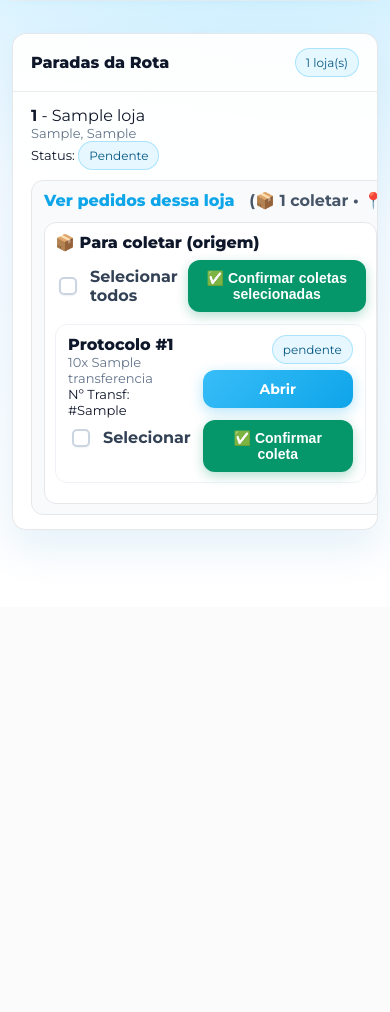
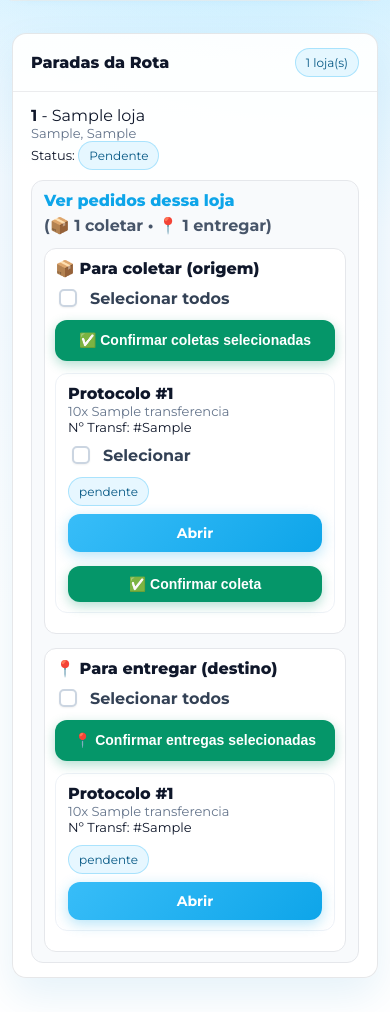
Before and after one commit to Lukntc84/Rotas, a Django app: page /painel/rotas/1/ in a window 390 px wide, after a click that opens the changed part. Shown: the part 237-1249 px from the top of the page. Before the commit the page ends 781 px from the top, so only its background shows below. Run offline with Django 5.2, Linux system fonts and the light colour scheme; a user stored in the database is signed in; tables that the repository leaves empty hold one stand-in row (values such as "Sample post").

Commit message:
Finalizando projeto e acertando a responsividade mobile

```diff
--- a/painel/templates/painel/base.html
+++ b/painel/templates/painel/base.html
@@ -133,7 +133,12 @@
         {% if can_view_paletes %}
           <!-- link Monitor de Paletes -->
         {% endif %}
-        <a class="drawer-link" href="{% url 'painel:rotas_hoje' %}"><i class="fas fa-route"></i> Rotas</a>
+
+        {% if is_motoboy or request.user.is_staff or request.user.is_superuser %}
+          <a class="drawer-link" href="{% url 'painel:rotas_hoje' %}">
+            <i class="fas fa-route"></i> Rotas
+          </a>
+        {% endif %}
 
         {% if perms.rotas.add_rota %}
           <a class="drawer-link" href="{% url 'painel:criar_rota' %}"><i class="fas fa-plus"></i> Nova rota</a>
--- a/painel/templates/painel/rota_detalhe.html
+++ b/painel/templates/painel/rota_detalhe.html
@@ -19,11 +19,7 @@
 
 {% block content %}
 
-  {# ✅ NOVO: CSS só para checkboxes (não mexe no resto) #}
 <style>
-    /* ==========================
-       CHECKBOX UI (padronizado)
-       ========================== */
   input[type="checkbox"].cb-ui{
     appearance: none;
     -webkit-appearance: none;
@@ -40,9 +36,7 @@
     flex: 0 0 auto;
   }
 
-    input[type="checkbox"].cb-ui:hover{
-      border-color: #0ea5e9;
-    }
+  input[type="checkbox"].cb-ui:hover{ border-color: #0ea5e9; }
 
   input[type="checkbox"].cb-ui:focus{
     outline: none;
@@ -73,12 +67,102 @@
     box-shadow: none;
   }
 
-    /* deixa o clique no label confortável */
   .cb-label{
     display:flex;
     align-items:center;
     gap:10px;
     user-select:none;
+  }
+
+  /* ✅ AJUSTE MOBILE DA TELA DE ROTA */
+  .rota-pedidos-grid {
+    margin-top: 12px;
+    display: grid;
+    grid-template-columns: 1fr 1fr;
+    gap: 12px;
+  }
+
+  .rota-pedidos-card {
+    background:#fff;
+    border:1px solid #e5e7eb;
+    border-radius:12px;
+    padding:10px;
+    min-width: 0;
+  }
+
+  .rota-bulk-actions {
+    display:flex;
+    justify-content:space-between;
+    align-items:center;
+    gap:10px;
+    margin: 8px 0 12px 0;
+  }
+
+  .rota-protocolo-row {
+    display:flex;
+    justify-content:space-between;
+    gap:12px;
+    align-items:flex-start;
+  }
+
+  .rota-protocolo-actions {
+    text-align:right;
+    min-width: 150px;
+  }
+
+  @media (max-width: 768px) {
+    .list-item {
+      overflow: visible !important;
+    }
+
+    .rota-pedidos-grid {
+      grid-template-columns: 1fr !important;
+      gap: 14px !important;
+      width: 100% !important;
+      overflow: visible !important;
+    }
+
+    .rota-pedidos-card {
+      width: 100% !important;
+      min-width: 0 !important;
+      box-sizing: border-box !important;
+    }
+
+    .rota-bulk-actions {
+      flex-direction: column !important;
+      align-items: stretch !important;
+      gap: 10px !important;
+    }
+
+    .rota-bulk-actions .btn {
+      width: 100% !important;
+      white-space: normal !important;
+      line-height: 1.2 !important;
+      padding: 12px 10px !important;
+    }
+
+    .rota-protocolo-row {
+      flex-direction: column !important;
+      gap: 10px !important;
+    }
+
+    .rota-protocolo-actions {
+      width: 100% !important;
+      min-width: 0 !important;
+      text-align: left !important;
+    }
+
+    .rota-protocolo-actions .btn {
+      width: 100% !important;
+      margin-top: 8px !important;
+    }
+
+    details summary span {
+      display: inline-block;
+      margin-left: 0 !important;
+      margin-top: 6px;
+      line-height: 1.3;
+    }
   }
 </style>
 
@@ -103,7 +187,6 @@
             <span class="badge {% if p.status == 'coletado' %}badge-success{% endif %}">{{ p.get_status_display }}</span>
           </div>
 
-            {# ✅ NOVO: pedidos/protocolos da rota por loja (expandir/colapsar) #}
           <div style="margin-top: 10px;">
             <details style="background:#f8fafc; border:1px solid #e5e7eb; border-radius:12px; padding:10px 12px;">
               <summary style="cursor:pointer; font-weight:800; color:#0ea5e9; list-style:none;">
@@ -113,15 +196,12 @@
                 </span>
               </summary>
 
-                <div style="margin-top:12px; display:grid; grid-template-columns: 1fr 1fr; gap: 12px;">
-                  {# COLLECT #}
-                  <div style="background:#fff; border:1px solid #e5e7eb; border-radius:12px; padding:10px;">
+              <div class="rota-pedidos-grid">
+                <div class="rota-pedidos-card">
                   <div style="font-weight:900; margin-bottom:8px;">📦 Para coletar (origem)</div>
 
-                    {# ✅ NOVO: AÇÕES EM LOTE (COLETA) #}
-                    <div style="display:flex; justify-content:space-between; align-items:center; gap:10px; margin: 8px 0 12px 0;">
+                  <div class="rota-bulk-actions">
                     <label class="cb-label" style="font-weight:700; color:#334155;">
-                        {# ✅ ALTERADO: adicionada classe cb-ui #}
                       <input type="checkbox" class="chk-all-coleta cb-ui" data-loja="{{ p.loja.id }}">
                       Selecionar todos
                     </label>
@@ -138,16 +218,14 @@
                   {% if p.transfs_coletar %}
                     {% for t in p.transfs_coletar %}
                       <div style="padding:10px 12px; border:1px solid #eef2f7; border-radius:12px; margin-bottom:10px; background:#fff;">
-                          <div style="display:flex; justify-content:space-between; gap:12px; align-items:flex-start;">
+                        <div class="rota-protocolo-row">
                           <div>
                             <div style="font-weight:900; font-size:1rem;">Protocolo #{{ t.id }}</div>
                             <div class="small muted">{{ t.quantidade }}x {{ t.nome_produto|default:"(sem produto)" }}</div>
                             <div class="small">Nº Transf: #{{ t.numero_transferencia|default:"---" }}</div>
 
-                              {# ✅ NOVO: checkbox para lote (só aparece se pendente) #}
                             {% if t.status == "pendente" %}
                               <label class="cb-label" style="margin-top:8px; font-weight:700; color:#334155;">
-                                  {# ✅ ALTERADO: adicionada classe cb-ui #}
                                 <input type="checkbox"
                                        class="chk-coleta cb-ui"
                                        data-loja="{{ p.loja.id }}"
@@ -157,14 +235,13 @@
                             {% endif %}
                           </div>
 
-                            <div style="text-align:right; min-width: 150px;">
+                          <div class="rota-protocolo-actions">
                             <span class="badge">{{ t.status }}</span><br>
 
                             <a class="btn btn-sm btn-primary" style="margin-top:6px;" href="{% url 'painel:transferencia_detalhe' t.id %}">
                               Abrir
                             </a>
 
-                              {# ✅ ETAPA 1: Confirmar coleta individual (mantida) #}
                             {% if t.status == "pendente" %}
                               <form method="post" action="{% url 'painel:confirmar_coleta' t.id %}" style="margin-top:6px;">
                                 {% csrf_token %}
@@ -186,14 +263,11 @@
                   {% endif %}
                 </div>
 
-                  {# DELIVER #}
-                  <div style="background:#fff; border:1px solid #e5e7eb; border-radius:12px; padding:10px;">
+                <div class="rota-pedidos-card">
                   <div style="font-weight:900; margin-bottom:8px;">📍 Para entregar (destino)</div>
 
-                    {# ✅ NOVO: AÇÕES EM LOTE (ENTREGA) #}
-                    <div style="display:flex; justify-content:space-between; align-items:center; gap:10px; margin: 8px 0 12px 0;">
+                  <div class="rota-bulk-actions">
                     <label class="cb-label" style="font-weight:700; color:#334155;">
-                        {# ✅ ALTERADO: adicionada classe cb-ui #}
                       <input type="checkbox" class="chk-all-entrega cb-ui" data-loja="{{ p.loja.id }}">
                       Selecionar todos
                     </label>
@@ -210,16 +284,14 @@
                   {% if p.transfs_entregar %}
                     {% for t in p.transfs_entregar %}
                       <div style="padding:10px 12px; border:1px solid #eef2f7; border-radius:12px; margin-bottom:10px; background:#fff;">
-                          <div style="display:flex; justify-content:space-between; gap:12px; align-items:flex-start;">
+                        <div class="rota-protocolo-row">
                           <div>
                             <div style="font-weight:900; font-size:1rem;">Protocolo #{{ t.id }}</div>
                             <div class="small muted">{{ t.quantidade }}x {{ t.nome_produto|default:"(sem produto)" }}</div>
                             <div class="small">Nº Transf: #{{ t.numero_transferencia|default:"---" }}</div>
 
-                              {# ✅ NOVO: checkbox para lote (só aparece se em_transito) #}
                             {% if t.status == "em_transito" %}
                               <label class="cb-label" style="margin-top:8px; font-weight:700; color:#334155;">
-                                  {# ✅ ALTERADO: adicionada classe cb-ui #}
                                 <input type="checkbox"
                                        class="chk-entrega cb-ui"
                                        data-loja="{{ p.loja.id }}"
@@ -229,14 +301,13 @@
                             {% endif %}
                           </div>
 
-                            <div style="text-align:right; min-width: 150px;">
+                          <div class="rota-protocolo-actions">
                             <span class="badge">{{ t.status }}</span><br>
 
                             <a class="btn btn-sm btn-primary" style="margin-top:6px;" href="{% url 'painel:transferencia_detalhe' t.id %}">
                               Abrir
                             </a>
 
-                              {# ✅ ETAPA 2: Confirmar entrega individual (mantida) #}
                             {% if t.status == "em_transito" %}
                               <form method="post" action="{% url 'painel:confirmar_recebimento' t.id %}" style="margin-top:6px;"
                                     onsubmit="return confirm('Confirmar entrega do Protocolo #{{ t.id }}?');">
@@ -250,27 +321,14 @@
                         </div>
                       </div>
                     {% endfor %}
+                  {% else %}
+                    <div class="small muted">Nenhum pedido para entregar aqui.</div>
                   {% endif %}
                 </div>
               </div>
             </details>
           </div>
-            {# ✅ FIM do bloco novo #}
-
         </div>
-
-         {% comment "" %}
-          <div class="actions">
-            {% if p.status != 'coletado' %}
-              <form method="post" action="{% url 'painel:marcar_coletado' p.id %}">
-                {% csrf_token %}
-                <button class="btn btn-primary" type="submit">Marcar coletado</button>
-              </form>
-            {% else %}
-              <span style="color: green; font-weight: bold;">✔ Coletado</span>
-            {% endif %}
-          </div>
-          {% endcomment %}
       </li>
     {% empty %}
       <li class="list-item">
@@ -303,7 +361,6 @@
   if (el) {
     new Sortable(el, {
       animation: 150,
-        // handle: '.drag-handle',  <-- REMOVA OU COMENTE ESTA LINHA
       ghostClass: 'dragging',
       onEnd: async function () {
         const ids = [...el.querySelectorAll('li[data-id]')].map((li) => li.dataset.id)
@@ -329,10 +386,6 @@
     })
   }
 
-    // ============================
-    // ✅ NOVO: CONFIRMAÇÃO EM LOTE
-    // ============================
-
   async function postBulk(url, ids) {
     const form = new FormData();
     ids.forEach(id => form.append("ids[]", id));
@@ -351,7 +404,6 @@
   }
 
   document.addEventListener("DOMContentLoaded", () => {
-      // Selecionar todos (coleta)
     document.querySelectorAll(".chk-all-coleta").forEach(all => {
       all.addEventListener("change", () => {
         const loja = all.dataset.loja;
@@ -361,7 +413,6 @@
       });
     });
 
-      // Selecionar todos (entrega)
     document.querySelectorAll(".chk-all-entrega").forEach(all => {
       all.addEventListener("change", () => {
         const loja = all.dataset.loja;
@@ -371,12 +422,10 @@
       });
     });
 
-      // Bulk Coleta (não abre transferência, continua na mesma tela)
     document.querySelectorAll(".btn-bulk-coleta").forEach(btn => {
       btn.addEventListener("click", async () => {
         const loja = btn.dataset.loja;
         const rota = btn.dataset.rota;
-
         const ids = [...document.querySelectorAll(`.chk-coleta[data-loja="${loja}"]:checked`)].map(x => x.value);
 
         if (!ids.length) {
@@ -388,7 +437,7 @@
         btn.disabled = true;
         try {
           await postBulk(`/painel/rotas/${rota}/coletas/bulk/`, ids);
-            location.reload(); // ✅ continua na mesma tela
+          location.reload();
         } catch (e) {
           alert(e.message);
         } finally {
@@ -397,12 +446,10 @@
       });
     });
 
-      // Bulk Entrega (não abre transferência, continua na mesma tela)
     document.querySelectorAll(".btn-bulk-entrega").forEach(btn => {
       btn.addEventListener("click", async () => {
         const loja = btn.dataset.loja;
         const rota = btn.dataset.rota;
-
         const ids = [...document.querySelectorAll(`.chk-entrega[data-loja="${loja}"]:checked`)].map(x => x.value);
 
         if (!ids.length) {
@@ -414,7 +461,7 @@
         btn.disabled = true;
         try {
           await postBulk(`/painel/rotas/${rota}/entregas/bulk/`, ids);
-            location.reload(); // ✅ continua na mesma tela
+          location.reload();
         } catch (e) {
           alert(e.message);
         } finally {
@@ -423,28 +470,6 @@
       });
     });
 
-      window.addEventListener("pageshow", function (event) {
-        if (event.persisted) {
-          window.location.reload();
-        }
-      });
-    });
-     function getCookie(name) {
-    let cookieValue = null;
-    if (document.cookie && document.cookie !== '') {
-      const cookies = document.cookie.split(';');
-      for (let i = 0; i < cookies.length; i++) {
-        const cookie = cookies[i].trim();
-        if (cookie.substring(0, name.length + 1) === name + '=') {
-          cookieValue = decodeURIComponent(cookie.substring(name.length + 1));
-          break;
-        }
-      }
-    }
-    return cookieValue;
-  }
-
-  document.addEventListener("DOMContentLoaded", () => {
     document.querySelectorAll(".btn-coleta-ajax").forEach(btn => {
       btn.addEventListener("click", async () => {
         const url = btn.dataset.url;
@@ -467,7 +492,6 @@
             return;
           }
 
-          // ✅ Fica na mesma tela e atualiza o status
           location.reload();
         } catch (e) {
           console.error(e);
@@ -476,6 +500,12 @@
         }
       });
     });
+
+    window.addEventListener("pageshow", function (event) {
+      if (event.persisted) {
+        window.location.reload();
+      }
+    });
   });
 </script>
 {% endblock %}
```
Also changed, not shown: painel/templates/painel/transferencia_detalhe.html (+46 -3 lines), painel/templates/painel/transferencias_lista.html (+108 -42 lines). Lines whose indentation alone changed are shown as unchanged.
